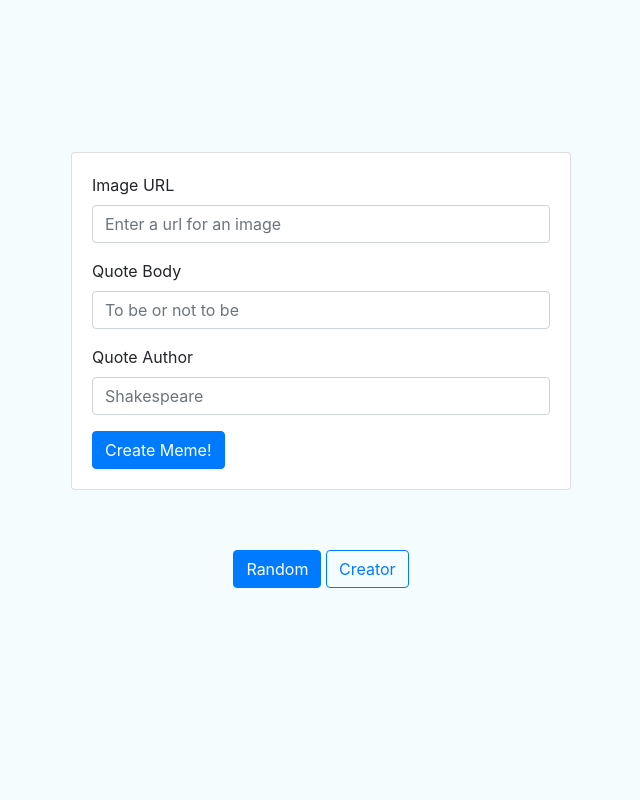
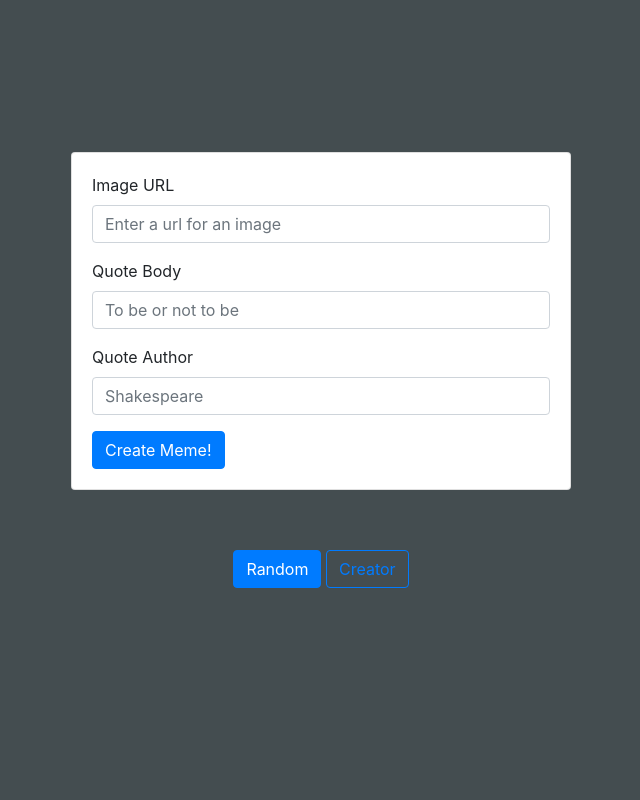
Before and after one commit to nixbytes/-meme-generator, a Flask app: page /create in a window 1280 px wide. Shown: the whole page, without its empty margins (319-959 px from the left). Run offline with Flask 2, Linux system fonts and the light colour scheme; parts of the project's set-up code (start-up, migrations or seed data) failed here and were passed over; some libraries are stand-ins or nearby versions.

```diff
--- a/templates/base.html
+++ b/templates/base.html
@@ -11,7 +11,7 @@
                 justify-content: center;
                 align-items: center;
                 width: 100%;
-                background: #F5FCFE;
+                background: #444d50;
             }
 
             .nav {
```
